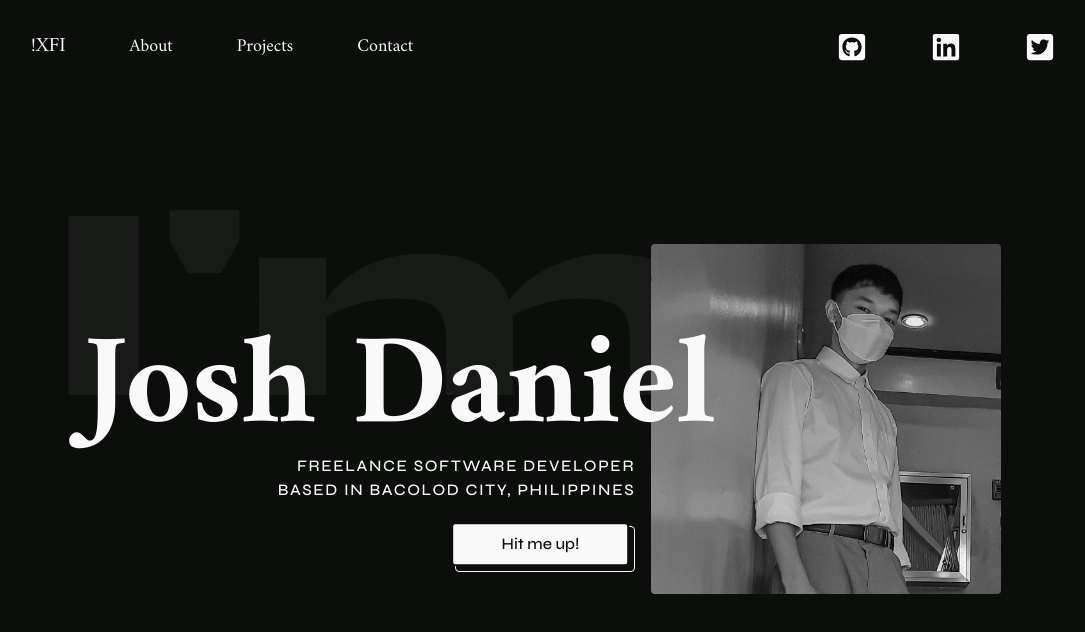
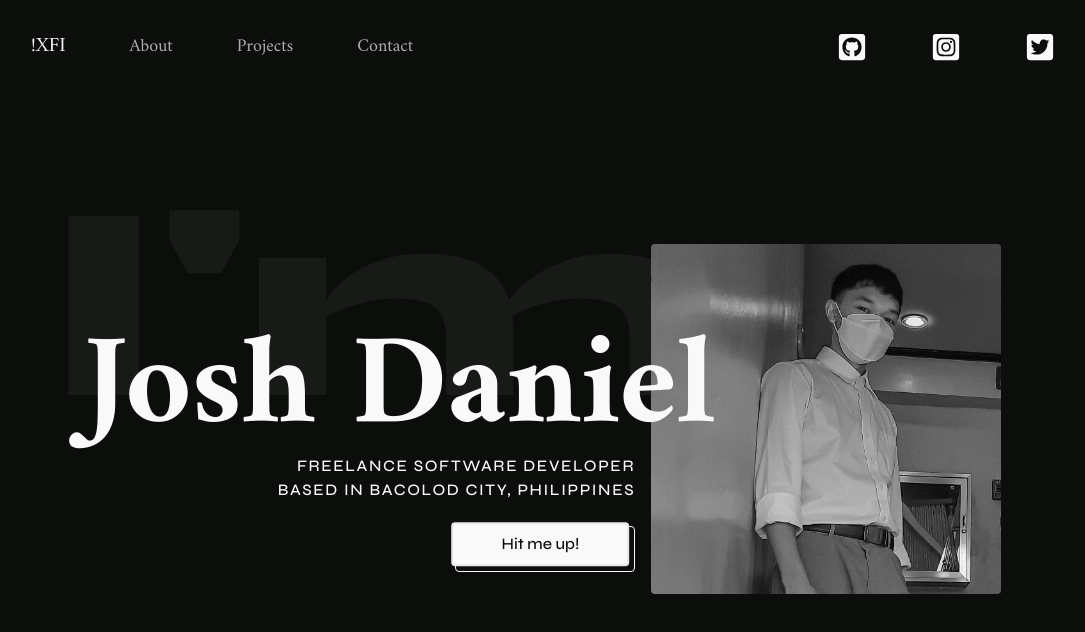
Before and after one commit to joshxfi/portfolio, a Next.js app: page / in a window 1280 px wide. Shown: the top 632 px of the page, without its empty margins (97-1182 px from the left). Built offline with nearby package versions, Linux system fonts and the light colour scheme.

Commit message:
refactor: cleanup

```diff
--- a/pages/index.tsx
+++ b/pages/index.tsx
@@ -1,19 +1,18 @@
 import type { NextPage } from "next";
 import Image from "next/image";
-
-import pfp from "public/assets/pfp.jpg";
 
 const Home: NextPage = () => {
   return (
     <section className="grid h-screen place-items-center">
       <div className="relative mt-12 flex flex-col items-end lg:flex-row">
-        <h1 className="font-syne absolute lg:-left-10 left-0 text-7xl top-20 lg:-top-20 font-extrabold text-tertiary lg:text-[280px]">
+        <h1 className="font-syne absolute lg:-left-10 left-0 text-7xl top-20 lg:-top-20 font-extrabold text-secondary-100 lg:text-[280px]">
           I&apos;m
         </h1>
 
         <div className="lg:hidden -mb-8">
           <Image
-            src={pfp}
+            priority
+            src='/assets/pfp.jpg'
             alt="profile"
             width={150}
             height={150}
@@ -34,7 +33,7 @@ const Home: NextPage = () => {
           <div className="group lg:mt-6 mt-4 inline-block rounded border border-primary transition-all hover:border-secondary">
             <button
               type="button"
-              className="font-syne translate-x-[-0.3rem] translate-y-[-0.3rem] transform rounded border-2 border-secondary bg-primary px-12 py-2 text-sm text-secondary transition-all group-hover:translate-x-0 group-hover:translate-y-0 lg:text-base"
+              className="font-syne translate-x-[-0.3rem] translate-y-[-0.3rem] transform rounded border-2 border-secondary bg-primary px-12 py-2 text-sm text-secondary-200 transition-all group-hover:translate-x-0 group-hover:translate-y-0 lg:text-base"
             >
               Hit me up!
             </button>
@@ -43,7 +42,8 @@ const Home: NextPage = () => {
 
         <div className="hidden lg:block">
           <Image
-            src={pfp}
+            priority
+            src='/assets/pfp.jpg'
             alt="profile"
             width={350}
             height={350}
--- a/src/components/Navbar.tsx
+++ b/src/components/Navbar.tsx
@@ -1,6 +1,6 @@
 import React from "react";
 import { BiMenuAltLeft } from "react-icons/bi";
-import { FaGithubSquare, FaLinkedin, FaTwitterSquare } from "react-icons/fa";
+import { FaGithubSquare, FaInstagramSquare, FaTwitterSquare } from "react-icons/fa";
 
 export const Navbar = () => {
   const navIcons = [
@@ -9,8 +9,8 @@ export const Navbar = () => {
       href: "https://github.com/joshxfi",
     },
     {
-      Icon: FaLinkedin,
-      href: "https://www.linkedin.com/in/joshdanielb",
+      Icon: FaInstagramSquare,
+      href: "https://instagram.com/josh.xfi",
     },
     {
       Icon: FaTwitterSquare,
@@ -26,7 +26,7 @@ export const Navbar = () => {
       <ul className="hidden space-x-16 lg:flex">
         <li className="text-xl">!XFI</li>
         {["About", "Projects", "Contact"].map((t) => (
-          <li key={t} className="nav-item">
+          <li key={t} className="text-secondary-50 hover:text-secondary-50/80 transition-colors">
             <a href="#">{t}</a>
           </li>
         ))}
@@ -34,7 +34,7 @@ export const Navbar = () => {
 
       <ul className="flex space-x-16 text-2xl md:text-3xl">
         {navIcons.map(({ Icon, href }) => (
-          <li key={href} className="nav-item">
+          <li key={href} className="hover:text-primary/80 transition-colors">
             <a href={href} target="_blank" rel="noreferrer noopener">
               <Icon />
             </a>
--- a/styles/globals.css
+++ b/styles/globals.css
@@ -4,22 +4,8 @@
 @tailwind components;
 @tailwind utilities;
 
-.font-syne {
-  font-family: "Syne", sans-serif;
-}
-
-.font-amiri {
-  font-family: "Amiri", serif;
-}
-
 @layer base {
   body {
-    @apply font-amiri bg-secondary text-primary text-lg;
+    @apply font-amiri bg-secondary-200 text-primary text-lg;
   }
 }
-
-@layer components {
-  .nav-item {
-    @apply hover:text-primary/80 transition-colors;
-  }
-}
--- a/tailwind.config.js
+++ b/tailwind.config.js
@@ -7,10 +7,17 @@ module.exports = {
   ],
   theme: {
     extend: {
+      fontFamily: {
+        amiri: ["Amiri", "serif"],
+        syne: ["Syne", "sans-serif"],
+      },
       colors: {
         primary: "#F9F9F9",
-        secondary: "#0C0E0C",
-        tertiary: "#181A18",
+        secondary: {
+          50: "#AEAEAE",
+          100: "#181A18",
+          200: "#0C0E0C",
+        },
       },
     },
   },
```
